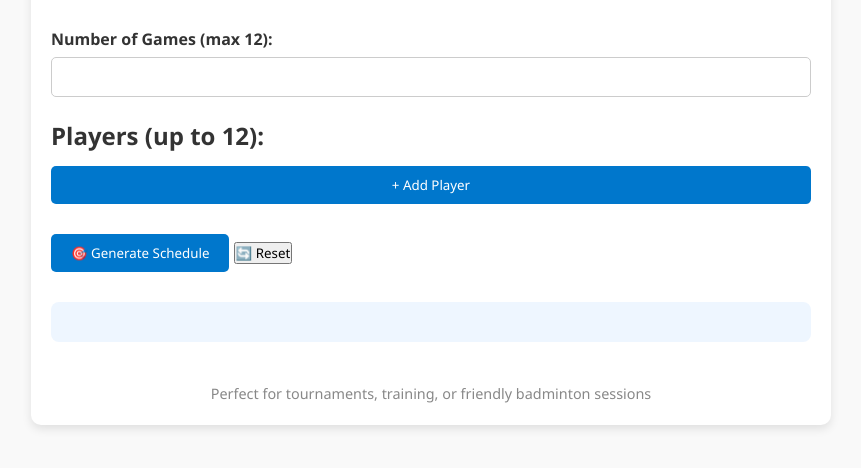
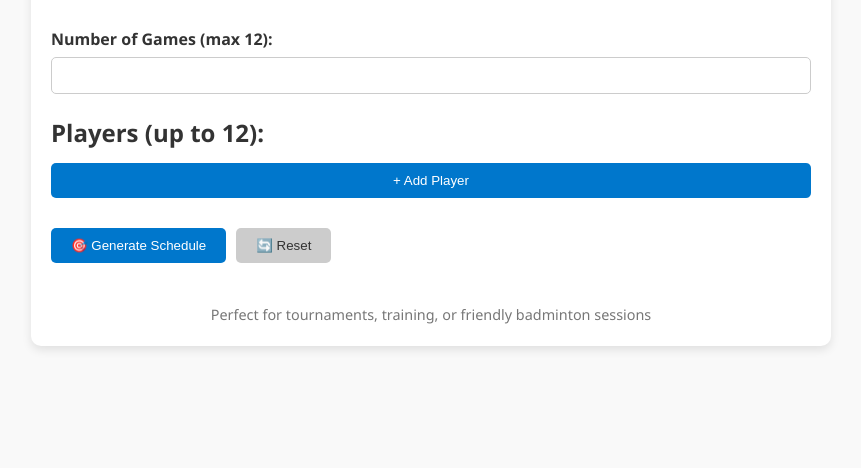
Before and after one commit to esg-sustainability/badminton-doubles-matchup, a plain HTML site: page index.html in a window 1280 px wide. Shown: the part 150-618 px from the top of the page, without its empty margins (209-1070 px from the left). Drawn offline with Linux system fonts and the light colour scheme.

Commit message:
Update style.css

```diff
--- a/style.css
+++ b/style.css
@@ -3,10 +3,10 @@
   margin: 0;
   padding: 0;
   box-sizing: border-box;
-  font-family: 'Segoe UI', Tahoma, Geneva, Verdana, sans-serif;
 }
 
 body {
+  font-family: 'Segoe UI', Tahoma, Geneva, Verdana, sans-serif;
   background-color: #f9f9f9;
   color: #333;
   line-height: 1.6;
@@ -55,14 +55,17 @@
 }
 
 input[type="number"],
-input[type="text"] {
+input[type="text"],
+select {
   padding: 10px;
   border: 1px solid #ccc;
   border-radius: 5px;
 }
 
+/* Buttons */
 .add-btn,
-.generate-btn {
+.generate-btn,
+.reset-btn {
   margin-top: 10px;
   padding: 10px 20px;
   background-color: #0077cc;
@@ -77,19 +80,33 @@
   background-color: #005fa3;
 }
 
-/* Player list */
+.reset-btn {
+  background-color: #ccc;
+  color: #333;
+}
+
+.reset-btn:hover {
+  background-color: #aaa;
+}
+
+/* Players List */
 .players-list {
   display: flex;
   flex-direction: column;
   gap: 10px;
 }
 
-/* Results Section */
+/* Schedule Output */
 .results-section {
   margin-top: 30px;
-  padding: 20px;
-  background: #eef6ff;
-  border-radius: 8px;
+}
+
+.results-section ul {
+  padding-left: 20px;
+}
+
+.results-section li {
+  margin-bottom: 8px;
 }
 
 /* Footer */
@@ -97,5 +114,10 @@
   text-align: center;
   margin-top: 40px;
   font-size: 0.9em;
-  color: #888;
+  color: #777;
 }
+
+.form-controls {
+  display: flex;
+  gap: 10px;
+}
```
